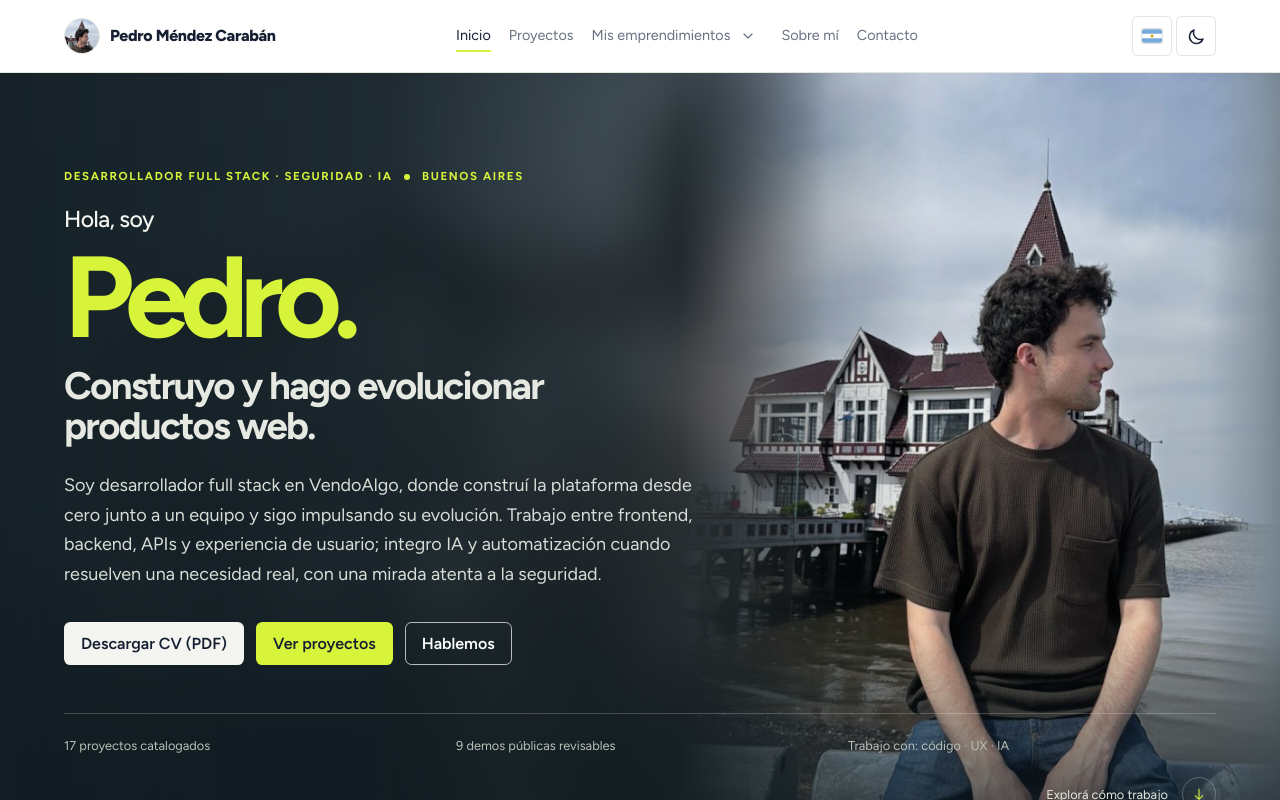
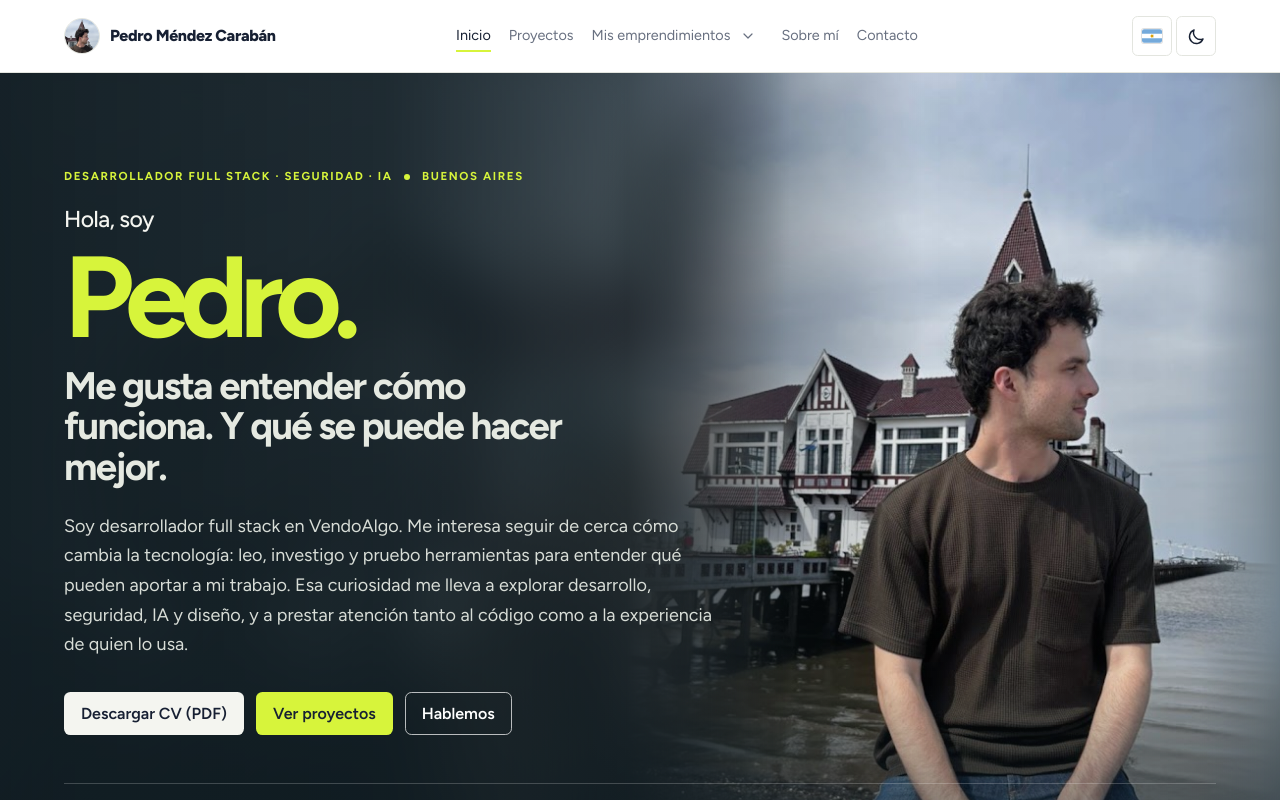
Before and after one commit to Pedro-2577/portfolio-2025, a Vue app: page / in a window 1280 px wide. Shown: the top 800 px of the page. Built offline with nearby package versions, Linux system fonts and the light colour scheme.

Commit message:
content: introduce curiosity-driven professional profile in hero

```diff
--- a/src/App.vue
+++ b/src/App.vue
@@ -38,7 +38,7 @@ const text = {
     home: 'Inicio', projects: 'Proyectos', services: 'Gestión de tiendas', about: 'Sobre mí', contact: 'Contacto',
     portraitRole: 'Desarrollador full stack · Buenos Aires', proofLabel: 'Trabajo actual', proofStatus: 'Plataforma de e-commerce en producción', proofCopy: 'Construcción desde cero y evolución continua dentro de un equipo.', proofPoints: ['Frontend, backend y APIs', 'Diseño, UX y producto', 'IA y automatización aplicadas'],
     greeting: 'Hola, soy', role: 'Desarrollador full stack · Seguridad · IA',
-    hero: 'Soy desarrollador full stack en VendoAlgo, donde construí la plataforma desde cero junto a un equipo y sigo impulsando su evolución. Trabajo entre frontend, backend, APIs y experiencia de usuario; integro IA y automatización cuando resuelven una necesidad real, con una mirada atenta a la seguridad.',
+    hero: 'Soy desarrollador full stack en VendoAlgo. Me interesa seguir de cerca cómo cambia la tecnología: leo, investigo y pruebo herramientas para entender qué pueden aportar a mi trabajo. Esa curiosidad me lleva a explorar desarrollo, seguridad, IA y diseño, y a prestar atención tanto al código como a la experiencia de quien lo usa.',
     viewProjects: 'Ver proyectos', talk: 'Hablemos', featured: 'Proyectos destacados',
     featuredIntro: 'Una selección curada de demos públicas y proyectos profesionales. El resto del catálogo separa claramente trabajos académicos y experiencias privadas.',
     allProjects: 'Ver todos los proyectos', skills: 'Tecnologías con las que trabajo',
@@ -65,7 +65,7 @@ const text = {
     faqOne: '¿Trabajás con equipos remotos?', faqOneAnswer: 'Sí. Estoy acostumbrado a colaborar con herramientas digitales, Git y comunicación asincrónica.',
     faqTwo: '¿Qué tipo de proyectos te interesan?', faqTwoAnswer: 'Desarrollo full stack, integración de IA, automatización y proyectos de ciberseguridad, además de productos web que resuelvan problemas reales.',
     workflowTitle: 'Cómo trabajo con IA', workflowText: 'Primero defino la estructura, las restricciones y el resultado esperado. Después uso IA para implementar, explorar alternativas y depurar; finalmente valido comportamiento, accesibilidad, diseño, seguridad y publicación.',
-    footer: 'Portfolio de Pedro Méndez Carabán', tagline: 'Construyo y hago evolucionar productos web.', sourceCode: 'Ver código', liveDemo: 'Abrir demo', privateCode: 'Código privado', privateDemo: 'Demo privada', phpWarning: 'Demo académica desarrollada con Laravel/PHP. El servidor se activa al recibir visitas; la primera carga puede tardar alrededor de un minuto. Los datos son de prueba y pueden reiniciarse.', nodeWarning: 'Este proyecto necesita un servidor Node.js para funcionar; todavía no hay una demo pública configurada.', noDemo: 'Todavía no hay una demo pública configurada para este proyecto.',
+    footer: 'Portfolio de Pedro Méndez Carabán', tagline: 'Me gusta entender cómo funciona. Y qué se puede hacer mejor.', sourceCode: 'Ver código', liveDemo: 'Abrir demo', privateCode: 'Código privado', privateDemo: 'Demo privada', phpWarning: 'Demo académica desarrollada con Laravel/PHP. El servidor se activa al recibir visitas; la primera carga puede tardar alrededor de un minuto. Los datos son de prueba y pueden reiniciarse.', nodeWarning: 'Este proyecto necesita un servidor Node.js para funcionar; todavía no hay una demo pública configurada.', noDemo: 'Todavía no hay una demo pública configurada para este proyecto.',
     viewProject: 'Ver proyecto', demo: 'Ver demo', repository: 'Ver repositorio', resumeDownload: 'Descargar CV (PDF)', resumeSummary: 'Desarrollador full stack con experiencia en productos web, integración de IA y seguridad de aplicaciones. Desarrollo desde el frontend hasta las APIs y el backend, con foco en experiencia de usuario, rendimiento y mantenibilidad.', resumeProjectsTitle: 'Proyectos seleccionados', resumeGitHub: 'GitHub', resumeSite: 'Portfolio', resumePage: 'Portfolio', projectCount: 'proyectos catalogados', publicEvidence: 'demos públicas revisables', stackLabel: 'Trabajo con', stackText: 'código · UX · IA', openToWork: 'Abierto a oportunidades',
     roleLabel: 'Mi responsabilidad', highlightsLabel: 'Qué entregué', outcomeLabel: 'Resultado', academicProjects: 'Proyectos académicos', professionalProjects: 'Proyectos profesionales y propios', currentSite: 'Estás viendo este proyecto', inDevelopment: 'En desarrollo', developmentNotice: 'Proyecto en desarrollo. La presentación pública estará disponible después del lanzamiento.',
   },
@@ -74,7 +74,7 @@ const text = {
     home: 'Home', projects: 'Projects', services: 'Store management', about: 'About me', contact: 'Contact',
     portraitRole: 'Full-stack developer · Buenos Aires', proofLabel: 'Current role', proofStatus: 'E-commerce platform in production', proofCopy: 'Built from scratch and continuously evolved as part of a team.', proofPoints: ['Frontend, backend and APIs', 'Design, UX and product', 'Applied AI and automation'],
     greeting: "Hi, I'm", role: 'Full-stack developer · Security · AI',
-    hero: 'I am a full-stack developer at VendoAlgo, where I helped build the platform from scratch as part of a team and continue to evolve it. I work across frontend, backend, APIs and user experience, adding AI and automation when they solve a real need, with security in mind.',
+    hero: 'I am a full-stack developer at VendoAlgo. I follow how technology is changing: I read, research and try tools to understand what they could bring to my work. That curiosity leads me to explore development, security, AI and design, and to pay attention to both the code and the experience of the people using it.',
     viewProjects: 'View projects', talk: "Let's talk", featured: 'Featured projects',
     featuredIntro: 'A curated selection of public demos and professional projects. The full catalog clearly separates academic work and private experience.',
     allProjects: 'View all projects', skills: 'Technologies I work with',
@@ -101,7 +101,7 @@ const text = {
     faqOne: 'Do you work with remote teams?', faqOneAnswer: 'Yes. I am used to collaborating with digital tools, Git and asynchronous communication.',
     faqTwo: 'What kind of projects interest you?', faqTwoAnswer: 'Full-stack development, AI integration, automation and cybersecurity projects, as well as web products that solve real problems.',
     workflowTitle: 'How I work with AI', workflowText: 'I define the structure, constraints and expected outcome first. Then I use AI to implement, explore alternatives and debug; finally I validate behavior, accessibility, design, security and delivery.',
-    footer: "Pedro Méndez Carabán's portfolio", tagline: 'I build and evolve web products.', sourceCode: 'View source', liveDemo: 'Open demo', privateCode: 'Private code', privateDemo: 'Private demo', phpWarning: 'Academic demo built with Laravel/PHP. The server starts when visited; the first load may take about a minute. Data is for demonstration and may reset.', nodeWarning: 'This project needs a Node.js server to run; there is no public demo configured yet.', noDemo: 'There is no public demo configured for this project yet.',
+    footer: "Pedro Méndez Carabán's portfolio", tagline: 'I like understanding how things work. And how they could work better.', sourceCode: 'View source', liveDemo: 'Open demo', privateCode: 'Private code', privateDemo: 'Private demo', phpWarning: 'Academic demo built with Laravel/PHP. The server starts when visited; the first load may take about a minute. Data is for demonstration and may reset.', nodeWarning: 'This project needs a Node.js server to run; there is no public demo configured yet.', noDemo: 'There is no public demo configured for this project yet.',
     viewProject: 'View project', demo: 'View demo', repository: 'View repository', resumeDownload: 'Download CV (PDF)', resumeSummary: 'Full-stack developer experienced in web products, AI integration and application security. I work across frontend, APIs and backend, focusing on user experience, performance and maintainability.', resumeProjectsTitle: 'Selected projects', resumeGitHub: 'GitHub', resumeSite: 'Portfolio', resumePage: 'Portfolio', projectCount: 'cataloged projects', publicEvidence: 'reviewable public demos', stackLabel: 'Work across', stackText: 'code · UX · AI', openToWork: 'Open to opportunities',
     roleLabel: 'My responsibility', highlightsLabel: 'What I delivered', outcomeLabel: 'Outcome', academicProjects: 'Academic projects', professionalProjects: 'Professional and personal projects', currentSite: 'You are viewing this project', inDevelopment: 'In development', developmentNotice: 'Project in development. A public presentation will be available after launch.',
   },
@@ -386,7 +386,7 @@ onUnmounted(() => {
           <div class="hero-intro">
             <h1 class="hero-heading"><span class="hero-greeting">{{ t.greeting }}</span><span class="visually-hidden">Pedro.</span><span class="hero-name" aria-hidden="true"><span v-for="(letter, index) in 'Pedro.'" :key="index" class="hero-letter" :style="{ '--letter-index': index }" aria-hidden="true">{{ letter }}</span></span><em>{{ t.tagline }}</em></h1>
           </div>
-          <p class="hero-copy"><span class="hero-desktop-only">{{ t.hero }}</span><span class="hero-mobile-only">{{ language === 'es' ? 'Desarrollo productos web de punta a punta. En VendoAlgo construí la plataforma desde cero junto al equipo y hoy sigo trabajando en su evolución.' : 'I build web products end to end. At VendoAlgo, I built the platform from scratch with the team and continue to develop it today.' }}</span></p>
+          <p class="hero-copy">{{ t.hero }}</p>
           <div class="button-row">
             <button class="button button-download" type="button" :aria-label="t.resumeDownload" @click="downloadResume"><span class="hero-desktop-only">{{ t.resumeDownload }}</span><span class="hero-mobile-only">CV (PDF) <span aria-hidden="true">↓</span></span></button>
             <a class="button button-light" href="#projects" @click.prevent="navigate('projects')">{{ t.viewProjects }}</a>
```
